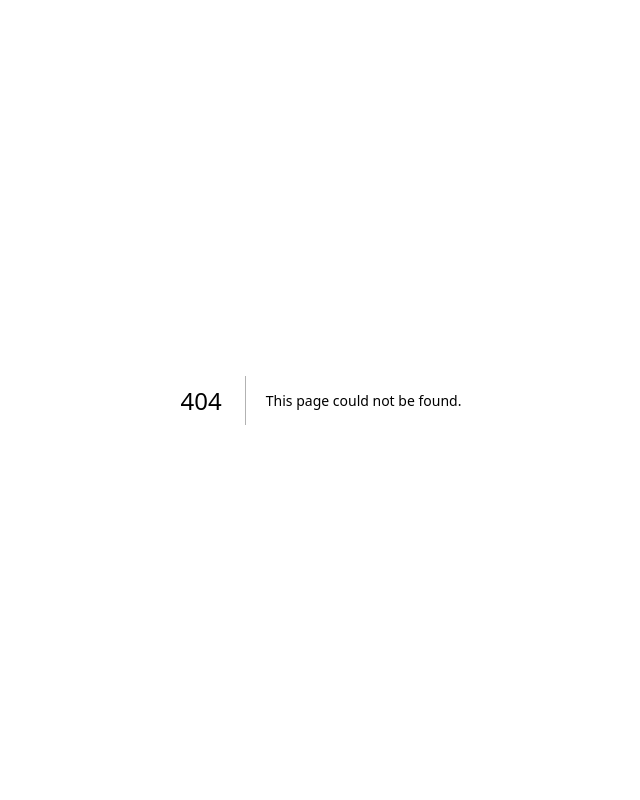
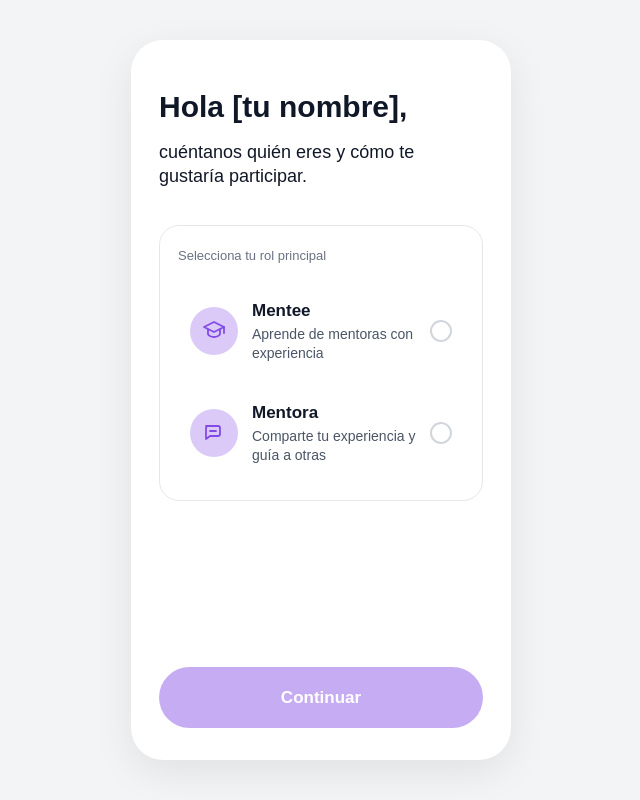
Before and after one commit to eilyn0208/ellas-transforman, a Next.js app: page /role-selection in a window 1280 px wide. Before the commit this address had no page. Shown: the whole page, without its empty margins (319-959 px from the left). Built offline with nearby package versions, Linux system fonts and the light colour scheme.

Commit message:
feat: agregar role-selection con nombre y apellido desde register

```diff
--- a/src/app/globals.css
+++ b/src/app/globals.css
@@ -3,6 +3,13 @@
 :root {
   --background: #ffffff;
   --foreground: #171717;
+
+  /* Brand palette */
+  --brand: #824be5;
+  --brand-dark: #6f3acc;
+  --brand-light: #eee6fc;
+  --brand-soft: #dbc9f8;
+  --brand-bg: #f7f2fe;
 }
 
 @theme inline {
@@ -10,9 +17,16 @@
   --color-foreground: var(--foreground);
   --font-sans: Arial, Helvetica, sans-serif;
   --font-mono: monospace;
+
+  /* Brand colors disponibles como bg-brand, text-brand, border-brand, etc. */
+  --color-brand: var(--brand);
+  --color-brand-dark: var(--brand-dark);
+  --color-brand-light: var(--brand-light);
+  --color-brand-soft: var(--brand-soft);
+  --color-brand-bg: var(--brand-bg);
 }
 
-/* Quitar modo oscuro automático para que register siempre sea blanco */
+/* Quitar modo oscuro automÃ¡tico para que register siempre sea blanco */
 html,
 body {
   margin: 0;
--- a/src/app/register/page.tsx
+++ b/src/app/register/page.tsx
@@ -2,10 +2,13 @@
 
 import Link from "next/link";
 import { useState } from "react";
+import { useRouter } from "next/navigation";
 import { supabase } from "@/lib/supabase/client";
 
 export default function RegisterPage() {
+  const router = useRouter();
   const [nombre, setNombre] = useState("");
+  const [apellido, setApellido] = useState("");
   const [correo, setCorreo] = useState("");
   const [password, setPassword] = useState("");
   const [aceptaTerminos, setAceptaTerminos] = useState(false);
@@ -15,7 +18,7 @@ export default function RegisterPage() {
   const handleRegister = async () => {
     setMensaje("");
 
-    if (!nombre || !correo || !password) {
+    if (!nombre || !apellido || !correo || !password) {
       setMensaje("Completa todos los campos.");
       return;
     }
@@ -37,7 +40,9 @@ export default function RegisterPage() {
       password,
       options: {
         data: {
-          nombre,
+          nombre: nombre.trim(),
+          apellido: apellido.trim(),
+          nombre_completo: `${nombre.trim()} ${apellido.trim()}`,
         },
       },
     });
@@ -49,7 +54,9 @@ export default function RegisterPage() {
       return;
     }
 
-    setMensaje("Cuenta creada correctamente. Revisa tu correo.");
+    // ✅ Pasa SOLO el nombre (sin apellido) a role-selection
+    const params = new URLSearchParams({ nombre: nombre.trim() });
+    router.push(`/role-selection?${params.toString()}`);
   };
 
   return (
@@ -58,26 +65,31 @@ export default function RegisterPage() {
         <div className="space-y-6">
           {/* Título */}
           <div>
-            <h1 className="text-4xl font-bold text-black">
-              Crea tu cuenta.
-            </h1>
-
+            <h1 className="text-4xl font-bold text-black">Crea tu cuenta.</h1>
             <p className="mt-4 text-lg leading-relaxed text-gray-500">
               Únete a nuestros mentores verificados y empieza sesiones uno a
               uno, talleres y planes de crecimiento.
             </p>
           </div>
 
-          {/* Nombre */}
+          {/* Nombre + Apellido (en una sola fila) */}
           <div>
-            <input
-              type="text"
-              placeholder="Nombre completo"
-              value={nombre}
-              onChange={(e) => setNombre(e.target.value)}
-              className="w-full rounded-3xl border border-gray-300 px-5 py-4 text-base outline-none focus:border-purple-600"
-            />
-
+            <div className="flex gap-3">
+              <input
+                type="text"
+                placeholder="Nombre"
+                value={nombre}
+                onChange={(e) => setNombre(e.target.value)}
+                className="w-1/2 rounded-3xl border border-gray-300 px-5 py-4 text-base outline-none focus:border-brand"
+              />
+              <input
+                type="text"
+                placeholder="Apellido"
+                value={apellido}
+                onChange={(e) => setApellido(e.target.value)}
+                className="w-1/2 rounded-3xl border border-gray-300 px-5 py-4 text-base outline-none focus:border-brand"
+              />
+            </div>
             <p className="mt-2 text-sm text-gray-500">
               Para una mejor experiencia usa tu nombre real.
             </p>
@@ -90,9 +102,8 @@ export default function RegisterPage() {
               placeholder="Correo electrónico"
               value={correo}
               onChange={(e) => setCorreo(e.target.value)}
-              className="w-full rounded-3xl border border-gray-300 px-5 py-4 text-base outline-none focus:border-purple-600"
+              className="w-full rounded-3xl border border-gray-300 px-5 py-4 text-base outline-none focus:border-brand"
             />
-
             <p className="mt-2 text-sm text-gray-500">
               Enviaremos un correo de verificación.
             </p>
@@ -105,9 +116,8 @@ export default function RegisterPage() {
               placeholder="Crear contraseña"
               value={password}
               onChange={(e) => setPassword(e.target.value)}
-              className="w-full rounded-3xl border border-gray-300 px-5 py-4 text-base outline-none focus:border-purple-600"
+              className="w-full rounded-3xl border border-gray-300 px-5 py-4 text-base outline-none focus:border-brand"
             />
-
             <p className="mt-2 text-sm text-gray-500">
               Mínimo 8 caracteres, números y caracteres especiales.
             </p>
@@ -118,12 +128,11 @@ export default function RegisterPage() {
             <span className="text-sm text-black">
               Acepto los términos y condiciones
             </span>
-
             <button
               type="button"
               onClick={() => setAceptaTerminos(!aceptaTerminos)}
               className={`relative h-8 w-16 rounded-full transition ${
-                aceptaTerminos ? "bg-purple-600" : "bg-gray-300"
+                aceptaTerminos ? "bg-brand" : "bg-gray-300"
               }`}
             >
               <span
@@ -138,27 +147,22 @@ export default function RegisterPage() {
           <button
             onClick={handleRegister}
             disabled={loading}
-            className="w-full rounded-3xl bg-purple-600 py-4 text-lg font-medium text-white transition hover:opacity-90"
+            className="w-full rounded-3xl bg-brand py-4 text-lg font-medium text-white transition hover:bg-brand-dark disabled:opacity-60"
           >
             {loading ? "Creando cuenta..." : "Crear cuenta"}
           </button>
 
           {/* Mensaje */}
           {mensaje && (
-            <p className="text-center text-sm text-purple-600">
-              {mensaje}
-            </p>
+            <p className="text-center text-sm text-brand">{mensaje}</p>
           )}
 
           {/* Login */}
           <div className="flex flex-wrap items-center justify-center gap-2 pt-4">
-            <p className="text-gray-500">
-              ¿Ya tienes una cuenta?
-            </p>
-
+            <p className="text-gray-500">¿Ya tienes una cuenta?</p>
             <Link
               href="/login"
-              className="rounded-full bg-purple-600 px-4 py-1 text-white"
+              className="rounded-full bg-brand px-4 py-1 text-white"
             >
               Iniciar sesión
             </Link>
--- /dev/null
+++ b/src/app/role-selection/page.tsx
@@ -0,0 +1,188 @@
+"use client";
+
+import { useState } from "react";
+import { useRouter, useSearchParams } from "next/navigation";
+
+type Role = "mentee" | "mentora";
+
+interface RoleOption {
+  id: Role;
+  title: string;
+  description: string;
+  icon: JSX.Element;
+}
+
+const roles: RoleOption[] = [
+  {
+    id: "mentee",
+    title: "Mentee",
+    description: "Aprende de mentoras con experiencia",
+    icon: (
+      <svg
+        width="24"
+        height="24"
+        viewBox="0 0 24 24"
+        fill="none"
+        xmlns="http://www.w3.org/2000/svg"
+      >
+        <path
+          d="M12 3L2 8l10 5 10-5-10-5z"
+          stroke="currentColor"
+          strokeWidth="1.8"
+          strokeLinejoin="round"
+        />
+        <path
+          d="M6 10.5V15c0 1.5 3 3 6 3s6-1.5 6-3v-4.5"
+          stroke="currentColor"
+          strokeWidth="1.8"
+          strokeLinecap="round"
+        />
+        <path
+          d="M22 8v6"
+          stroke="currentColor"
+          strokeWidth="1.8"
+          strokeLinecap="round"
+        />
+      </svg>
+    ),
+  },
+  {
+    id: "mentora",
+    title: "Mentora",
+    description: "Comparte tu experiencia y guía a otras",
+    icon: (
+      <svg
+        width="24"
+        height="24"
+        viewBox="0 0 24 24"
+        fill="none"
+        xmlns="http://www.w3.org/2000/svg"
+      >
+        <path
+          d="M4 5h12a2 2 0 0 1 2 2v6a2 2 0 0 1-2 2H8l-4 3V7a2 2 0 0 1 2-2z"
+          stroke="currentColor"
+          strokeWidth="1.8"
+          strokeLinejoin="round"
+        />
+        <path
+          d="M8 10h6"
+          stroke="currentColor"
+          strokeWidth="1.8"
+          strokeLinecap="round"
+        />
+      </svg>
+    ),
+  },
+];
+
+export default function RoleSelectionPage() {
+  const router = useRouter();
+  const searchParams = useSearchParams();
+  const [selectedRole, setSelectedRole] = useState<Role | null>(null);
+
+  // lee ?nombre=... de la URL; si no viene, usa fallback
+  const nombre = searchParams.get("nombre") ?? "[tu nombre]";
+
+  const handleContinue = () => {
+    if (!selectedRole) return;
+    // navega al onboarding del rol, llevando el nombre adelante
+    const params = new URLSearchParams({ nombre });
+    router.push(`/onboarding/${selectedRole}?${params.toString()}`);
+  };
+
+  return (
+    <div className="min-h-screen bg-gray-100 flex items-center justify-center p-5 text-gray-900 font-sans">
+      <div className="w-full max-w-[380px] bg-white rounded-[32px] px-7 pt-12 pb-8 min-h-[720px] flex flex-col shadow-[0_12px_40px_rgba(0,0,0,0.08)]">
+        <h1 className="text-3xl font-bold leading-tight mb-3.5">
+          Hola {nombre},
+        </h1>
+        <p className="text-lg leading-snug mb-9">
+          cuéntanos quién eres y cómo te gustaría participar.
+        </p>
+
+        <div className="border border-gray-200 rounded-[20px] px-[18px] py-5 bg-white">
+          <p className="text-[13px] text-gray-500 mb-[18px]">
+            Selecciona tu rol principal
+          </p>
+
+          {roles.map((role, index) => {
+            const isSelected = selectedRole === role.id;
+            return (
+              <button
+                key={role.id}
+                type="button"
+                onClick={() => setSelectedRole(role.id)}
+                aria-pressed={isSelected}
+                className={[
+                  "w-full flex items-center gap-3.5 px-2.5 py-3 rounded-2xl text-left transition-all duration-150 border-2 active:scale-[0.99]",
+                  index > 0 ? "mt-2" : "",
+                  isSelected
+                    ? "bg-brand-light border-brand"
+                    : "bg-transparent border-transparent hover:bg-brand-bg",
+                ].join(" ")}
+              >
+                <span
+                  className={[
+                    "w-12 h-12 rounded-full flex items-center justify-center shrink-0 transition-colors duration-150",
+                    isSelected
+                      ? "bg-brand text-white"
+                      : "bg-brand-soft text-brand",
+                  ].join(" ")}
+                >
+                  {role.icon}
+                </span>
+
+                <span className="flex-1 flex flex-col">
+                  <span className="text-[17px] font-bold text-gray-900 mb-0.5">
+                    {role.title}
+                  </span>
+                  <span className="text-sm text-gray-600 leading-snug">
+                    {role.description}
+                  </span>
+                </span>
+
+                <span
+                  aria-hidden="true"
+                  className={[
+                    "w-[22px] h-[22px] rounded-full border-2 shrink-0 flex items-center justify-center transition-all duration-150",
+                    isSelected
+                      ? "bg-brand border-brand"
+                      : "bg-transparent border-gray-300",
+                  ].join(" ")}
+                >
+                  <svg
+                    width="12"
+                    height="12"
+                    viewBox="0 0 12 12"
+                    fill="none"
+                    xmlns="http://www.w3.org/2000/svg"
+                    className={isSelected ? "opacity-100" : "opacity-0"}
+                  >
+                    <path
+                      d="M2.5 6.5L5 9l4.5-5"
+                      stroke="white"
+                      strokeWidth="2"
+                      strokeLinecap="round"
+                      strokeLinejoin="round"
+                    />
+                  </svg>
+                </span>
+              </button>
+            );
+          })}
+        </div>
+
+        <div className="flex-1" />
+
+        <button
+          type="button"
+          onClick={handleContinue}
+          disabled={!selectedRole}
+          className="w-full py-[18px] rounded-[32px] bg-brand text-white text-[17px] font-bold mt-8 transition-all duration-150 hover:bg-brand-dark disabled:opacity-45 disabled:cursor-not-allowed disabled:hover:bg-brand"
+        >
+          Continuar
+        </button>
+      </div>
+    </div>
+  );
+}
```
